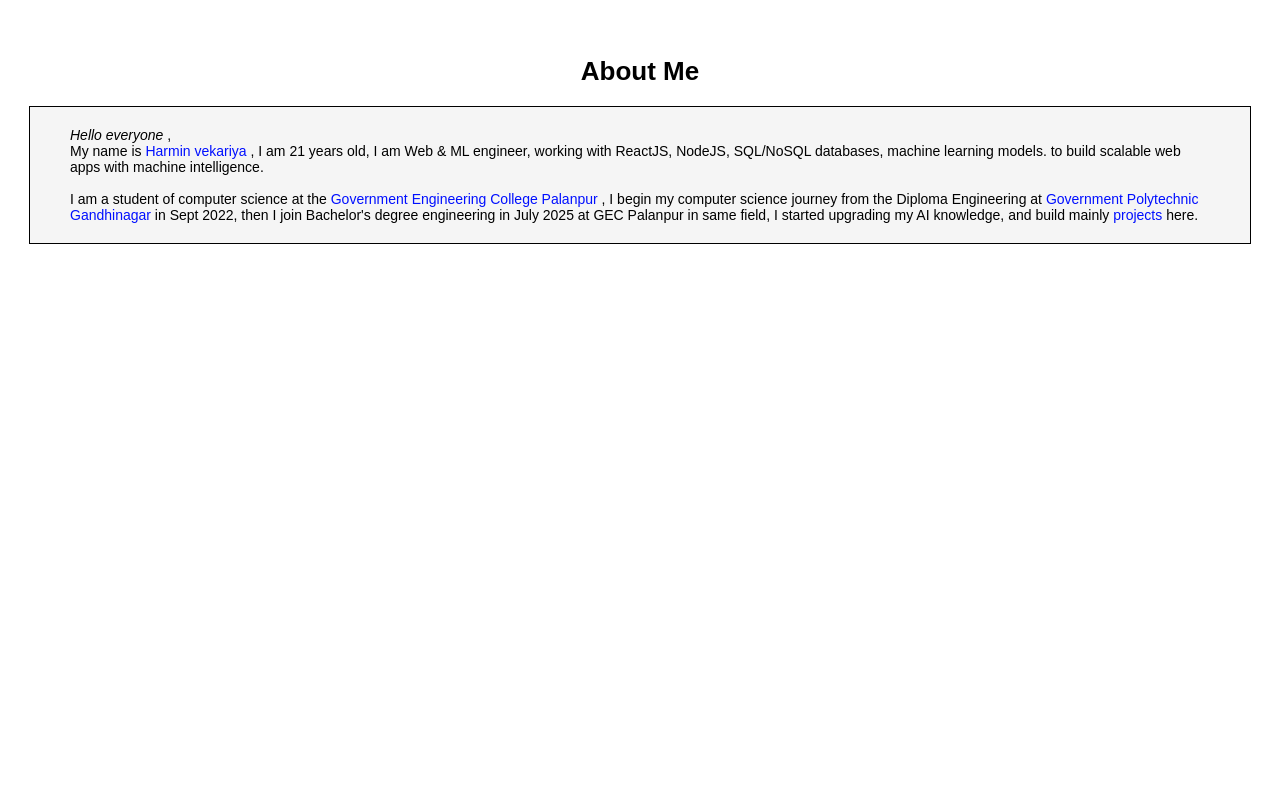
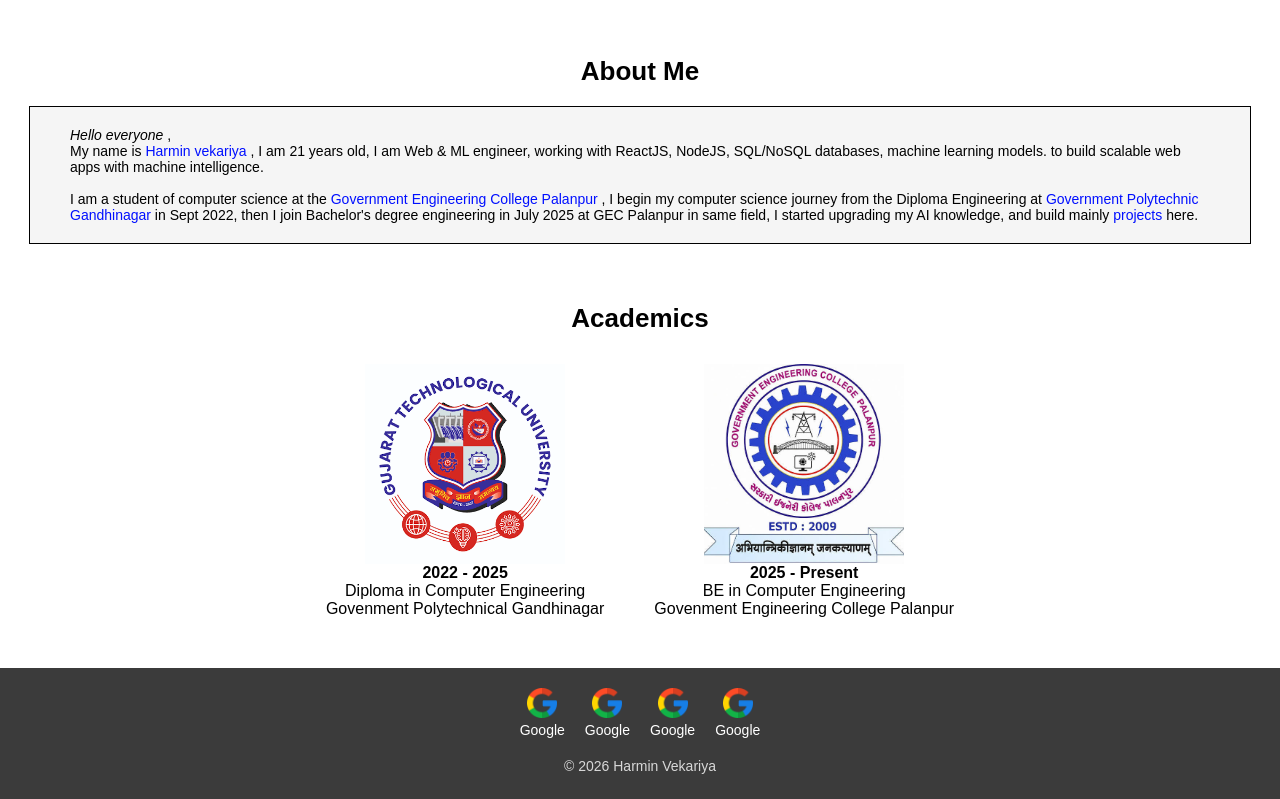
Before and after one commit to harminvp00/harminvp00, a plain HTML site: page index.html in a window 1280 px wide. Shown: the part 687-1486 px from the top of the page. Before the commit the page ends 950 px from the top, so only its background shows below. Drawn offline with Linux system fonts and the light colour scheme; a web font is replaced by a local one.

Commit message:
feat: Add new section Academics and Temp Footer

```diff
--- a/css/style.css
+++ b/css/style.css
@@ -250,7 +250,7 @@ main header img:hover {
   filter: brightness(70%);
 }
 
-#about{
+#about {
   margin: 60px 0 0 0;
   text-align: center;
   font-size: 26px;
@@ -272,3 +272,67 @@ main header img:hover {
 #description a {
   color: #000fff;
 }
+
+/* Academic Details sections */
+#Academic {
+  margin: 60px 0 0 0;
+  text-align: center;
+  font-size: 26px;
+  font-weight: bold;
+}
+
+#Academic-container {
+  margin: 20px 30px;
+  padding: 10px 15px;
+  display: flex;
+  justify-content: center;
+  gap: 50px;
+  flex-wrap: wrap;
+}
+
+
+#Academic-container .academic-institute {
+  display: flex;
+  flex-direction: column;
+  justify-content: center;
+  align-items: center;
+}
+
+
+#Academic-container .institute-logo {
+  width: 200px;
+  height: 200px;
+  object-fit: cover;
+}
+
+/* Footer  */
+/* bottom component footer for quick details and quick links  */
+footer {
+  background: #000000c4;
+  padding: 20px 0;
+  margin: 40px 0 0 0;
+  color: #fff;
+  font-size: 14px;
+}
+
+footer .quick-links {
+  display: flex;
+  justify-content: center;
+  align-items: center;
+  gap: 20px;
+}
+
+footer .quick-links a {
+  color: #fff;
+  display: flex;
+  flex-direction: column;
+  justify-content: center;
+  align-items: center;
+  gap: 4px;
+}
+
+footer p {
+  margin: 20px 0 5px 0;
+  opacity: 80%;
+  text-align: center;
+}
--- a/index.html
+++ b/index.html
@@ -1,6 +1,7 @@
 <!doctype html>
 <html lang="en">
 <!-- head informations  -->
+
 <head>
   <meta charset="UTF-8" />
   <meta name="viewport" content="width=device-width, initial-scale=1.0" />
@@ -11,21 +12,14 @@
 </head>
 
 <!-- HTML body, root of the document  -->
+
 <body>
   <div id="logo-preview">
     <div class="inner-preview-container">
       <div class="image-container">
-          <svg
-            id="preview-close"
-            xmlns="http://www.w3.org/2000/svg"
-            viewBox="0 0 24 24"
-            height="24px"
-            width="24px"
-            fill="#1f1f1f"
-          >
-            <path
-              d="M6.4,19L5,17.6L10.6,12L5,6.4L6.4,5L12,10.6L17.6,5L19,6.4L13.4,12L19,17.6L17.6,19L12,13.4L6.4,19Z"
-            />
+        <svg id="preview-close" xmlns="http://www.w3.org/2000/svg" viewBox="0 0 24 24" height="24px" width="24px"
+          fill="#1f1f1f">
+          <path d="M6.4,19L5,17.6L10.6,12L5,6.4L6.4,5L12,10.6L17.6,5L19,6.4L13.4,12L19,17.6L17.6,19L12,13.4L6.4,19Z" />
         </svg>
         <img id="previewImage" class="preview" src="" alt="" title="" />
       </div>
@@ -37,12 +31,8 @@
   <nav id="navbar">
     <!-- logo part of the navbar  -->
     <div id="logo-container">
-        <img
-          id="logo"
-          src="./assets/harmin.jpeg"
-          alt="logo"
-          onclick="openPreview('./assets/harmin.jpeg', 'Harmin Vekariya')"
-        />
+      <img id="logo" src="./assets/gallery/harmin.jpeg" alt="logo"
+        onclick="openPreview('./assets/gallery/harmin.jpeg', 'Harmin Vekariya')" />
       <span> Harmin Vekariya </span>
     </div>
 
@@ -67,27 +57,14 @@
       <span>
         <i> <b> Download CV </b> </i>
       </span>
-        <svg
-          xmlns="http://www.w3.org/2000/svg"
-          viewBox="0 0 24 24"
-          height="24px"
-          width="24px"
-          fill="#f1f1f1"
-        >
+      <svg xmlns="http://www.w3.org/2000/svg" viewBox="0 0 24 24" height="24px" width="24px" fill="#f1f1f1">
         <path
-            d="M12,16L7,11L8.4,9.55l2.6,2.6V4h2v8.15l2.6-2.6L17,11l-5,5ZM6,20q-0.82,0-1.41-0.59T4,18V15H6v3H18V15h2v3q0,0.82-0.59,1.41T18,20H6Z"
-          />
+          d="M12,16L7,11L8.4,9.55l2.6,2.6V4h2v8.15l2.6-2.6L17,11l-5,5ZM6,20q-0.82,0-1.41-0.59T4,18V15H6v3H18V15h2v3q0,0.82-0.59,1.41T18,20H6Z" />
       </svg>
     </button>
 
     <button id="toggle-menu" type="button" title="click to open sidebar">
-        <svg
-          xmlns="http://www.w3.org/2000/svg"
-          viewBox="0 0 24 24"
-          height="24px"
-          width="24px"
-          fill="#1f1f1f"
-        >
+      <svg xmlns="http://www.w3.org/2000/svg" viewBox="0 0 24 24" height="24px" width="24px" fill="#1f1f1f">
         <path d="M3,18V16H21v2H3Zm0-5V11H21v2H3ZM3,8V6H21V8H3Z" />
       </svg>
     </button>
@@ -111,38 +88,15 @@
 
   <main>
     <header>
-        <img
-          src="./assets/img-1.jpeg"
-          alt="harmin"
-          onclick="openPreview(`./assets/img-1.jpeg`, 'me')"
-        />
-        <img
-          src="./assets/img-2.jpeg"
-          alt="harmin"
-          onclick="
-            openPreview(`./assets/img-2.jpeg`, 'Odoo All India Hackathon 2026')
-          "
-        />
-        <img
-          src="./assets/img-4.jpeg"
-          alt="team2"
-          onclick="openPreview(`./assets/img-4.jpeg`, 'Coding Time')"
-        />
-        <img
-          src="./assets/img-5.jpeg"
-          alt="team3"
-          onclick="openPreview(`./assets/img-5.jpeg`, 'My Team')"
-        />
-        <img
-          src="./assets/trophy.jpeg"
-          alt="team3"
-          onclick="openPreview(`./assets/trophy.jpeg`, 'First Hackathon Won')"
-        />
-        <img
-          src="./assets/img-6.jpeg"
-          alt="team3"
-          onclick="openPreview(`./assets/img-6.jpeg`, 'BBIT hackathon 2024')"
-        />
+      <img src="./assets/gallery/img-1.jpeg" alt="harmin" onclick="openPreview(`./assets/gallery/img-1.jpeg`, 'me')" />
+      <img src="./assets/gallery/img-2.jpeg" alt="harmin" onclick="
+            openPreview(`./assets/gallery/img-2.jpeg`, 'Odoo All India Hackathon 2026')
+          " />
+      <img src="./assets/gallery/img-4.jpeg" alt="team2" onclick="openPreview(`./assets/gallery/img-4.jpeg`, 'Coding Time')" />
+      <img src="./assets/gallery/img-5.jpeg" alt="team3" onclick="openPreview(`./assets/gallery/img-5.jpeg`, 'My Team')" />
+      <img src="./assets/gallery/trophy.jpeg" alt="team3"
+        onclick="openPreview(`./assets/gallery/trophy.jpeg`, 'First Hackathon Won')" />
+      <img src="./assets/gallery/img-6.jpeg" alt="team3" onclick="openPreview(`./assets/gallery/img-6.jpeg`, 'BBIT hackathon 2024')" />
     </header>
   </main>
 
@@ -151,18 +105,13 @@
     <i> Hello everyone </i>,
     <br />
     My name is
-      <a
-        href="https://www.linkedin.com/in/harmin-vekariya-908509254/"
-        target="_blank"
-      >
-        Harmin vekariya </a
-      >, I am 21 years old, I am Web & ML engineer, working with ReactJS,
+    <a href="https://www.linkedin.com/in/harmin-vekariya-908509254/" target="_blank">
+      Harmin vekariya </a>, I am 21 years old, I am Web & ML engineer, working with ReactJS,
     NodeJS, SQL/NoSQL databases, machine learning models. to build scalable web apps with machine intelligence. <br />
     <br>
     I am a student of computer science at the
     <a href="https://gecpalanpur.ac.in/" target="_blank">
-        Government Engineering College Palanpur </a
-      >, I begin my computer science journey from the Diploma Engineering at
+      Government Engineering College Palanpur </a>, I begin my computer science journey from the Diploma Engineering at
     <a href="https://sites.google.com/view/gpgandhinagar" target="_blank">
       Government Polytechnic Gandhinagar
     </a>
@@ -171,6 +120,48 @@
     mainly <a href="#" target="_blank"> projects </a> here.
   </section>
 
+  <div id="Academic"> Academics </div>
+
+  <!-- acadmic details container  -->
+  <section id="Academic-container">
+
+    <!-- GP Gandhinagar  -->
+    <div class="academic-institute">
+      <img class="institute-logo" src="./assets/institute/GTU.png" alt="gpg">
+      <h4> 2022 - 2025 </h4>
+      <p>Diploma in Computer Engineering </p>
+      <p> Govenment Polytechnical Gandhinagar </p>
+    </div>
+
+    <!-- GEC Palanpur  -->
+    <div class="academic-institute">
+      <img class="institute-logo" src="./assets/institute/gecpl.jpg" alt="gecpl">
+      <h4> 2025 - Present </h4>
+      <p>BE in Computer Engineering </p>
+      <p> Govenment Engineering College Palanpur </p>
+    </div>
+  </section>
+
+  <footer>
+    <div class="quick-links">
+      <a href="">
+        <img src="./assets/google.png" alt=""> Google
+      </a>
+      <a href="">
+        <img src="./assets/google.png" alt=""> Google
+      </a>
+      <a href="">
+        <img src="./assets/google.png" alt=""> Google
+      </a>
+      <a href="">
+        <img src="./assets/google.png" alt=""> Google
+      </a>
+    </div>
+
+    <p> &copy; 2026 Harmin Vekariya </p>
+  </footer>
+
   <script src="./js/index.js"></script>
 </body>
+
 </html>
--- a/js/index.js
+++ b/js/index.js
@@ -55,6 +55,12 @@ close.addEventListener("click", () => {
   logoPreview.style.display = "none";
 });
 
+document.addEventListener('keydown', (event) => {
+  if (event.key === 'Escape' || event.key === 'Esc') {
+      logoPreview.style.display = "none";
+  }
+})
+
 // Image preview functions, preview method used again
 function openPreview(src, text) {
   logoPreview.style.display = "flex";
```
Also changed, not shown: assets/gallery/harmin.jpeg (renamed from assets/harmin.jpeg), assets/gallery/img-2.jpeg (renamed from assets/img-2.jpeg), assets/gallery/img-4.jpeg (renamed from assets/img-4.jpeg), assets/gallery/img-5.jpeg (renamed from assets/img-5.jpeg), assets/gallery/img-6.jpeg (renamed from assets/img-6.jpeg), assets/gallery/trophy.jpeg (renamed from assets/trophy.jpeg), assets/google.png (added), assets/img-3.jpeg (deleted), assets/institute/GTU.png (added), assets/institute/gecpl.jpg (added), 2 other files. Lines whose indentation alone changed are shown as unchanged.
